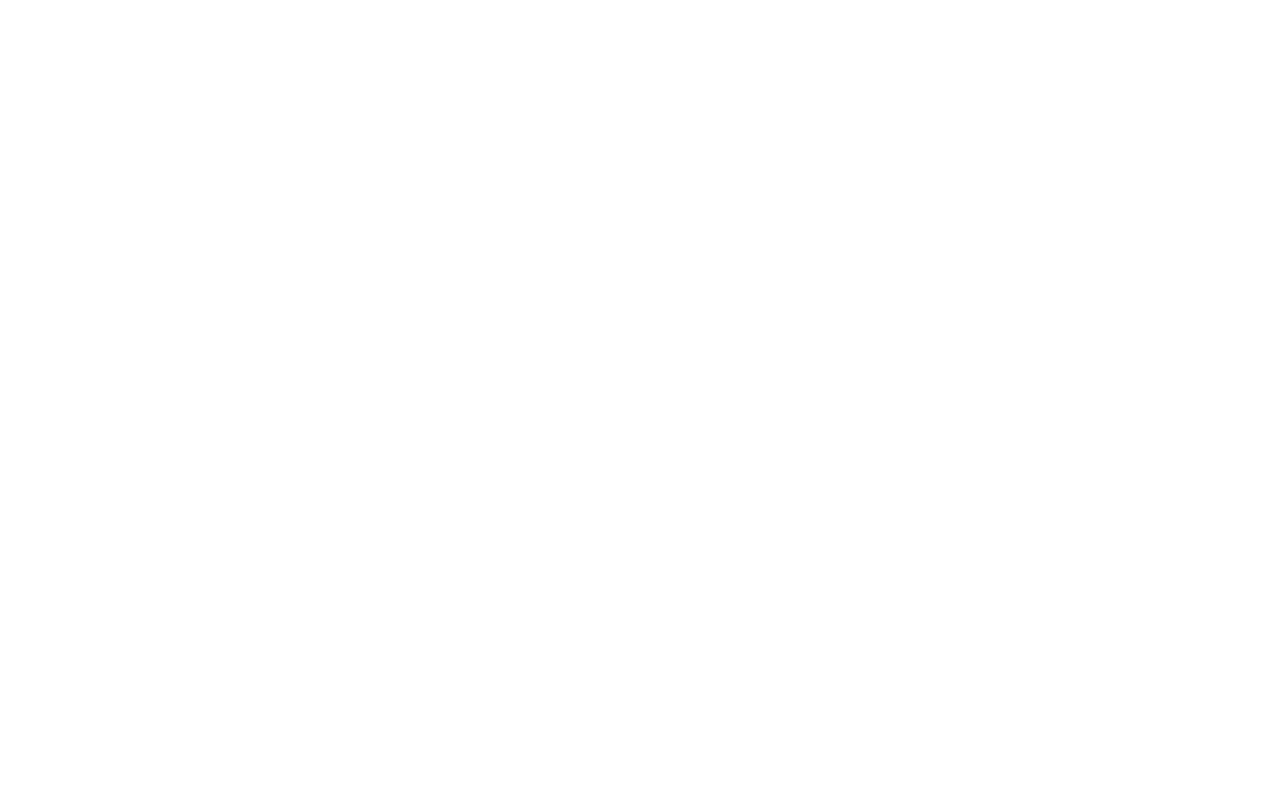
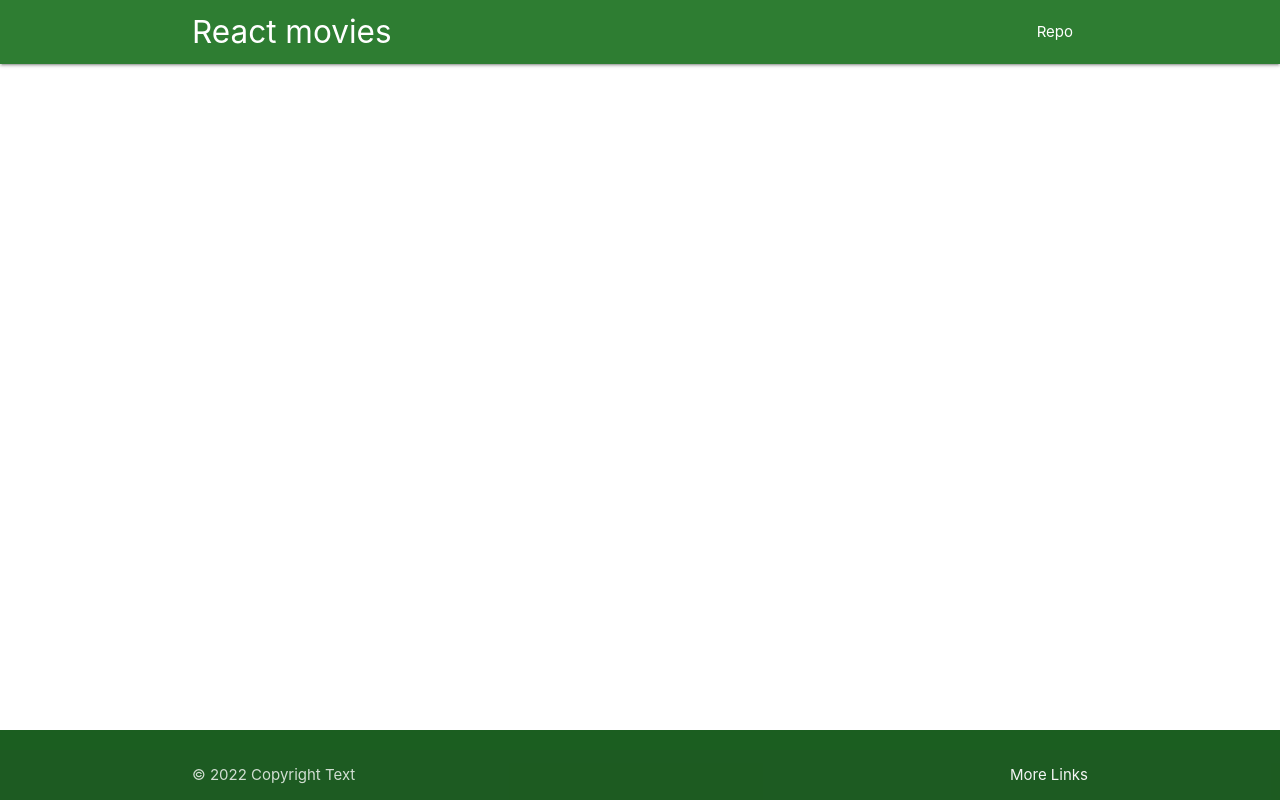
Before and after one commit to KusakinVova/movies-project, a React (Create React App) app: page / in a window 1280 px wide. Built offline with nearby package versions, Linux system fonts and the light colour scheme.

Commit message:
feat: add layout

```diff
--- a/src/App.js
+++ b/src/App.js
@@ -1,7 +1,15 @@
+import React from "react";
+import { Footer } from "./layout/Footer";
+import { Header } from "./layout/Header";
+import { Main } from "./layout/Main";
+
 function App() {
   return (
-    <div className="App">
-    </div>
+    <>
+      <Header />
+      <Main />
+      <Footer />
+    </>
   );
 }
 
--- a/src/index.css
+++ b/src/index.css
@@ -11,3 +11,7 @@
   font-family: source-code-pro, Menlo, Monaco, Consolas, 'Courier New',
     monospace;
 }
+
+.content {
+  min-height: calc(100vh - 70px - 64px);
+}
--- /dev/null
+++ b/src/layout/Footer.jsx
@@ -0,0 +1,14 @@
+function Footer() {
+  return (
+  <footer className="page-footer green darken-4">
+    <div className="footer-copyright">
+      <div className="container">
+      © { new Date().getFullYear()} Copyright Text
+      <a className="grey-text text-lighten-4 right" href="#!">More Links</a>
+      </div>
+    </div>
+  </footer>
+  );
+}
+
+export {Footer};
--- /dev/null
+++ b/src/layout/Header.jsx
@@ -0,0 +1,16 @@
+function Header() {
+  return (
+  <header>
+      <nav className="green darken-3">
+        <div className="nav-wrapper container">
+          <a href="#" className="brand-logo">React movies</a>
+          <ul id="nav-mobile" className="right hide-on-med-and-down">
+            <li><a href="#">Repo</a></li>
+          </ul>
+        </div>
+      </nav>
+  </header>
+  );
+}
+
+export {Header};
--- /dev/null
+++ b/src/layout/Main.jsx
@@ -0,0 +1,6 @@
+function Main() {
+  return (
+    <main className="content container"></main>
+  );
+}
+export {Main};
```
